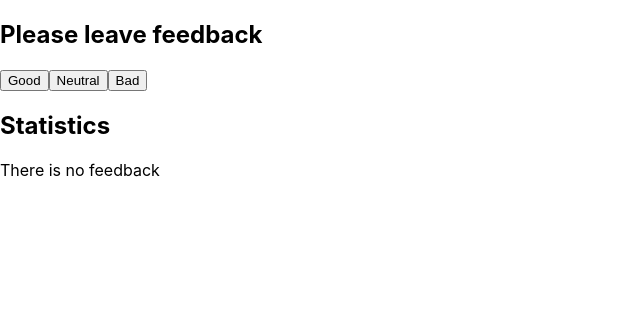
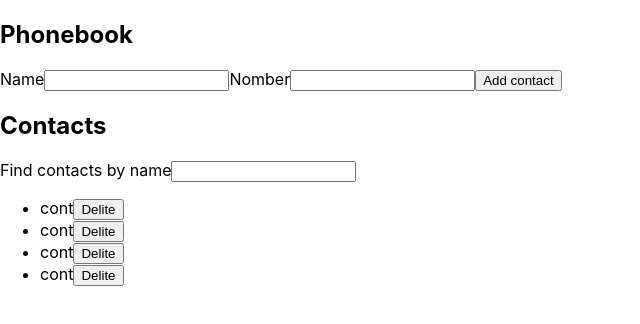
Before and after one commit to OlgaKryushycheva/goit-react-hw-02-phonebook, a React (Create React App) app: page / in a window 1280 px wide. Shown: the top 324 px of the page, without its empty margins (0-640 px from the left). Built offline with nearby package versions, Linux system fonts and the light colour scheme.

Commit message:
подготовка

```diff
--- a/package.json
+++ b/package.json
@@ -2,7 +2,7 @@
   "name": "react-homework-template",
   "version": "0.1.0",
   "private": true,
-  "homepage": "https://github.com/OlgaKryushycheva/goit-react-hw-02-feedback",
+  "homepage": "https://github.com/OlgaKryushycheva/goit-react-hw-02-phonebook",
   "dependencies": {
     "@testing-library/jest-dom": "^5.16.3",
     "@testing-library/react": "^12.1.4",
--- a/src/components/App.jsx
+++ b/src/components/App.jsx
@@ -1,88 +1,66 @@
 import { Component } from 'react';
-import { FeedbackOptions } from './FedbackOptions';
-import { Notification } from './Notification';
-import { Section } from './Section';
-import { Statistics } from './Statistacs';
 
 export class App extends Component {
   state = {
-    good: 0,
-    neutral: 0,
-    bad: 0,
-  };
-
-  handleClick = evt => {
-    this.setState(prevState => ({
-      [evt.target.name]: prevState.good + 1,
-    }));
-
-    // this.setState(
-    //   prevState =>
-    //     (evt.target.name === 'good' && {
-    //       good: prevState.good + 1,
-    //     }) ||
-    //     (evt.target.name === 'neutral' && {
-    //       neutral: prevState.neutral + 1,
-    //     }) ||
-    //     (evt.target.name === 'bad' && {
-    //       bad: prevState.bad + 1,
-    //     })
-    // );
-
-    // Хотіла зробити через switch і не вдалося((
-    // чи краще взігалі 3 окремі функції?
-    // {
-    //   switch (evt.target.name) {
-    //     case 'good':
-    //       {
-    //         good: prevState.good + 1,
-    //       };
-    //       break;
-    //     case 'neutral':
-    //       {
-    //         neutral: prevState.neutral + 1,
-    //       };
-    //       break;
-    //     case 'bad':
-    //       {
-    //         bad: prevState.bad + 1,
-    //       };
-    //       break;
-    //     default:
-    //       console.log(1);
-    //       break;
-    //   }
-    // }
-  };
-
-  countTotalFeedback = (good, neutral, bad) => {
-    return good + neutral + bad;
-  };
-
-  countPositiveFeedbackPercentage = (good, total) => {
-    return Math.round((good * 100) / total);
+    contacts: [],
+    name: '',
+    number: '',
+    filter: '',
   };
 
   render() {
-    const { good, neutral, bad } = this.state;
-    const total = this.countTotalFeedback(good, neutral, bad);
-    const positivePercentage = this.countPositiveFeedbackPercentage(
-      good,
-      total
-    );
+    return (
+      <section>
+        <h1>Phonebook</h1>
+        <form action="">
+          <label for="">
+            Name
+            <input
+              type="text"
+              name="name"
+              pattern="^[a-zA-Zа-яА-Я]+(([' -][a-zA-Zа-яА-Я ])?[a-zA-Zа-яА-Я]*)*$"
+              title="Name may contain only letters, apostrophe, dash and spaces. For example Adrian, Jacob Mercer, Charles de Batz de Castelmore d'Artagnan"
+              required
+            />
+          </label>
+          <label for="">
+            Nomber
+            <input
+              type="tel"
+              name="number"
+              pattern="\+?\d{1,4}?[-.\s]?\(?\d{1,3}?\)?[-.\s]?\d{1,4}[-.\s]?\d{1,4}[-.\s]?\d{1,9}"
+              title="Phone number must be digits and can contain spaces, dashes, parentheses and can start with +"
+              required
+            />
+          </label>
+          <button type="submit">Add contact</button>
+        </form>
 
-    return (
-      <Section title={'Please leave feedback'}>
-        <FeedbackOptions onLeaveFeedback={this.handleClick} />
-        <Statistics
-          good={good}
-          neutral={neutral}
-          bad={bad}
-          total={total}
-          positivePercentage={positivePercentage}
-        />
-        <Notification total={total} massage={'There is no feedback'} />
-      </Section>
+        <h2>Contacts</h2>
+        <label for="">
+          Find contacts by name
+          <input type="text" />
+        </label>
+
+        <ul>
+          <li>
+            cont
+            <button type="button">Delite</button>
+          </li>
+          <li>
+            cont
+            <button type="button">Delite</button>
+          </li>
+          <li>
+            cont
+            <button type="button">Delite</button>
+          </li>
+          <li>
+            cont
+            <button type="button">Delite</button>
+          </li>
+        </ul>
+      </section>
     );
   }
 }
--- a/src/components/FedbackOptions.jsx
+++ /dev/null
@@ -1,21 +0,0 @@
-import PropTypes from 'prop-types';
-
-export const FeedbackOptions = ({ onLeaveFeedback }) => {
-  return (
-    <>
-      <button type="button" name="good" onClick={onLeaveFeedback}>
-        Good
-      </button>
-      <button type="button" name="neutral" onClick={onLeaveFeedback}>
-        Neutral
-      </button>
-      <button type="button" name="bad" onClick={onLeaveFeedback}>
-        Bad
-      </button>
-    </>
-  );
-};
-
-FeedbackOptions.propTypes = {
-  onLeaveFeedback: PropTypes.func.isRequired,
-};
--- a/src/components/Notification.jsx
+++ /dev/null
@@ -1,10 +0,0 @@
-import PropTypes from 'prop-types';
-
-export const Notification = ({ total, massage }) => {
-  return total === 0 && <p>{massage}</p>;
-};
-
-Notification.propTypes = {
-  total: PropTypes.number.isRequired,
-  massage: PropTypes.string.isRequired,
-};
--- a/src/components/Section.jsx
+++ /dev/null
@@ -1,15 +0,0 @@
-import PropTypes from 'prop-types';
-
-export const Section = ({ title, children }) => {
-  return (
-    <section>
-      <h1>{title}</h1>
-      {children}
-    </section>
-  );
-};
-
-Section.propTypes = {
-  title: PropTypes.string.isRequired,
-  children: PropTypes.node.isRequired,
-};
--- a/src/components/Statistacs.jsx
+++ /dev/null
@@ -1,30 +0,0 @@
-import PropTypes from 'prop-types';
-
-export const Statistics = ({
-  good,
-  neutral,
-  bad,
-  total,
-  positivePercentage,
-}) => (
-  <>
-    <h2>Statistics</h2>
-    {total > 0 && (
-      <>
-        <p>Good: {good}</p>
-        <p>Neutral: {neutral}</p>
-        <p>Bad: {bad}</p>
-        <p>Total: {total}</p>
-        <p>Positive feedback: {positivePercentage}%</p>
-      </>
-    )}
-  </>
-);
-
-Statistics.propTypes = {
-  good: PropTypes.number.isRequired,
-  neutral: PropTypes.number.isRequired,
-  bad: PropTypes.number.isRequired,
-  total: PropTypes.number.isRequired,
-  positivePercentage: PropTypes.number.isRequired,
-};
```
